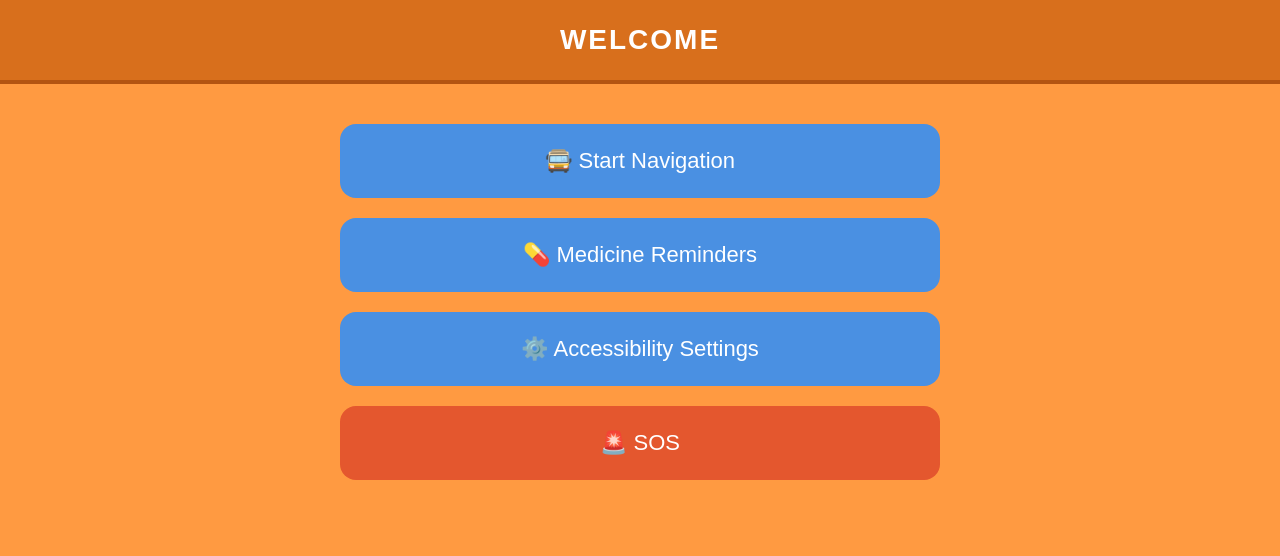
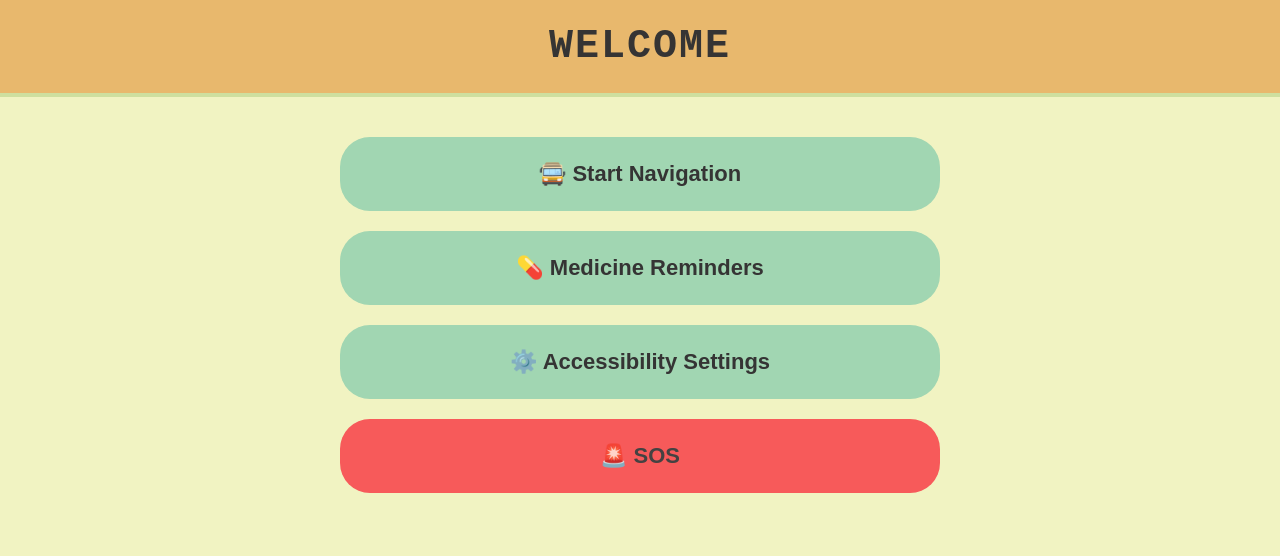
Before and after one commit to ReevaShenoy/Inclusive-Design-for-Public-Transportation, a plain HTML site: page index.html in a window 1280 px wide. Drawn offline with Linux system fonts and the light colour scheme.

Commit message:
any message

```diff
--- a/css/style.css
+++ b/css/style.css
@@ -1,6 +1,6 @@
 body {
-    font-family: 'Arial', sans-serif;
-    background-color: #FF9A41;
+  font-family: 'Courier New', monospace;
+    background-color: #F1F3C2;
     color: #333;
     margin: 0;
     padding: 0;
@@ -8,21 +8,21 @@ body {
   }
 
   .app-header {
-    background-color: #D86F1C; /* a deeper orange for contrast */
-    color: white;
+    background-color: #E8B86D; /* a deeper orange for contrast */
+    color: rgb(53,52,52);
     text-align: center;
     padding: 24px 0;
-    font-size: 28px;
-    font-weight: bold;
+    font-size: 40px;
+    font-weight: bolder;
     letter-spacing: 2px;
-    border-bottom: 4px solid #B35411;
+    border-bottom: 4px solid #CEDF9F;
   }
 
   .container {
     max-width: 600px;
     margin: 0 auto;
     padding: 40px 20px;
-    text-align: center;
+    text-align: left;
   }
 
   .main-btn, .sos-btn {
@@ -31,7 +31,8 @@ body {
     padding: 24px;
     margin-bottom: 20px;
     font-size: 22px;
-    border-radius: 16px;
+    font-weight: bold;
+    border-radius: 30px;
     border: none;
     cursor: pointer;
     outline: none;
@@ -39,19 +40,19 @@ body {
   }
 
   .main-btn {
-    background-color: #4A90E2;
-    color: white;
+    background-color: #A1D6B2;
+    color: rgb(53, 52, 52);
   }
 
   .main-btn:hover {
-    background-color: #357ABD;
+    background-color: #A1D6B2;
   }
 
   .sos-btn {
-    background-color: #E4572E;
-    color: white;
+    background-color: #F75A5A;
+    color: rgb(68, 66, 66);
   }
 
   .sos-btn:hover {
-    background-color: #C0392B;
+    background-color: #F75A5A;
   }
```
Also changed, not shown: route_planning.html (+37 -4 lines), 1 other file.
